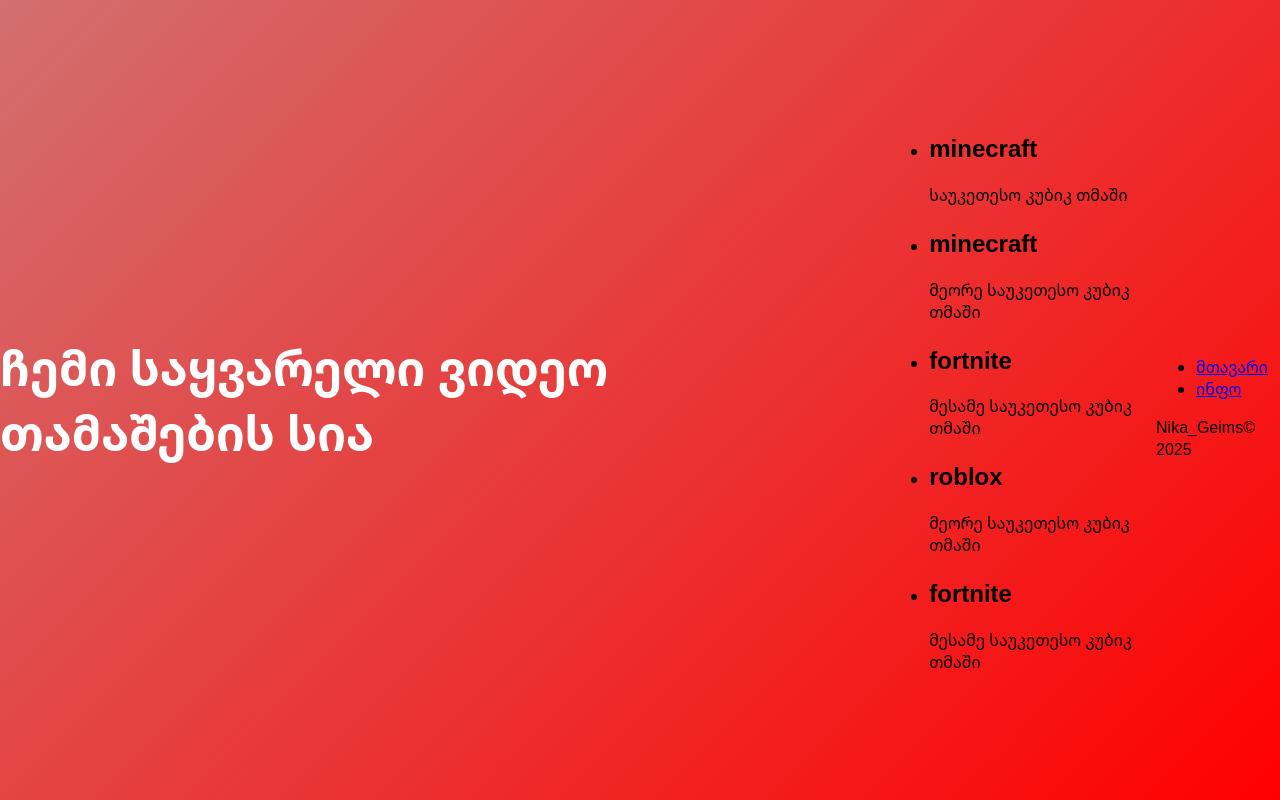
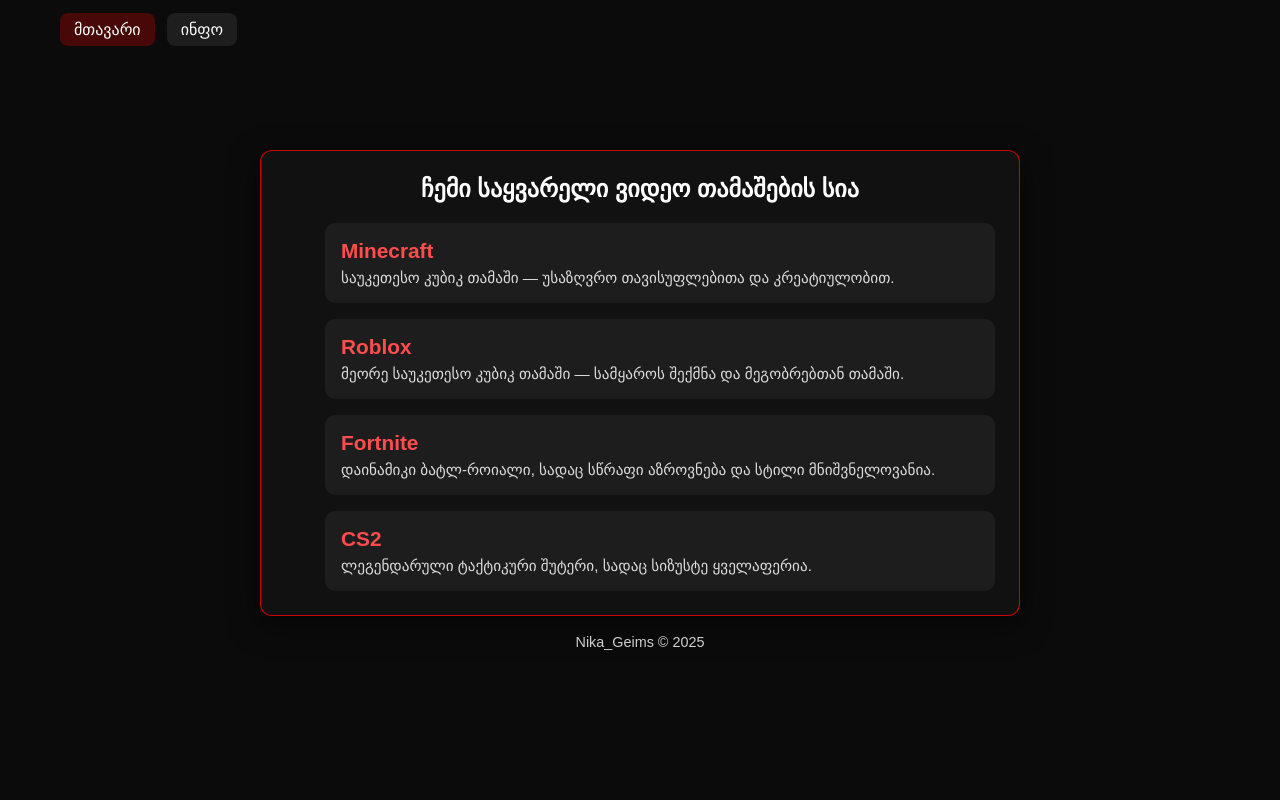
Before and after one commit to nikageims/davaleba-1, a plain HTML site: page info.html in a window 1280 px wide. Drawn offline with Linux system fonts and the light colour scheme.

Commit message:
მასიური დანახლებბა

```diff
--- a/info.html
+++ b/info.html
@@ -1,65 +1,58 @@
 <!DOCTYPE html>
+<html lang="ka">
+<head>
+  <meta charset="UTF-8">
+  <meta name="viewport" content="width=device-width, initial-scale=1">
+  <title>ჩემი ჰობი - ვიდეო თამაშები</title>
+  <link rel="stylesheet" href="style.css">
+</head>
+<body>
+  <div class="page-wrapper">
 
-<head>
-    <meta charset="UTF-8">
-    <title>ჩემი ჰობი - გიტარაზე დაკვრა</title>
-    <link rel="stylesheet" href="style.css">
+    <nav class="nav">
+      <ul class="indexi">
+        <li><a href="index.html" class="active">მთავარი</a></li>
+        <li><a href="info.html">ინფო</a></li>
+      </ul>
+    </nav>
 
-</head>
+    <main class="main">
+      <section class="card">
+        <h1>ჩემი საყვარელი ვიდეო თამაშების სია</h1>
 
-<body>
+        <ul class="game-list">
+          <li>
+            <article class="game">
+              <h2>Minecraft</h2>
+              <p>საუკეთესო კუბიკ თამაში — უსაზღვრო თავისუფლებითა და კრეატიულობით.</p>
+            </article>
+          </li>
+          <li>
+            <article class="game">
+              <h2>Roblox</h2>
+              <p>მეორე საუკეთესო კუბიკ თამაში — სამყაროს შექმნა და მეგობრებთან თამაში.</p>
+            </article>
+          </li>
+          <li>
+            <article class="game">
+              <h2>Fortnite</h2>
+              <p>დაინამიკი ბატლ-როიალი, სადაც სწრაფი აზროვნება და სტილი მნიშვნელოვანია.</p>
+            </article>
+          </li>
+          <li>
+            <article class="game">
+              <h2>CS2</h2>
+              <p>ლეგენდარული ტაქტიკური შუტერი, სადაც სიზუსტე ყველაფერია.</p>
+            </article>
+          </li>
+        </ul>
+      </section>
+    </main>
 
-    <h1>ჩემი საყვარელი ვიდეო თამაშების სია</h1>
+    <footer class="footer">
+      <span>Nika_Geims &copy; 2025</span>
+    </footer>
 
-    <section>
-        <header>
-            <nav>
-                <ul>
-                    <li>
-                        <article
-                            class="tamashi">
-                            <h2>minecraft</h2>
-                            <p>საუკეთესო კუბიკ თმაში</p>
-
-                        </article>
-                        <article>
-                    </li>
-                    <li>
-                        <h2>minecraft</h2>
-                        <p>მეორე საუკეთესო კუბიკ თმაში</p>
-                    </li>
-                    <li>
-                        <h2>fortnite</h2>
-                        <p>მესამე საუკეთესო კუბიკ თმაში</p>
-                    </li>
-                     <li>
-                        <h2>roblox</h2>
-                        <p>მეორე საუკეთესო კუბიკ თმაში</p>
-                    </li>
-                     <li>
-                        <h2>fortnite</h2>
-                        <p>მესამე საუკეთესო კუბიკ თმაში</p>
-                    </li>
-                </ul>
-            </nav>
-        </header>
-        </article>
-
-    </section>
-  <header>
-         <footer>
-          <header>
-        <nav>
-            <ul class="indexi">
-                <li><a href="index.html">მთავარი</a></li>
-                <li><a href="info.html">ინფო</a></li>
-            </ul>
-        </nav>
-    </header>
-        <span>Nika_Geims&copy; 2025</span>
-    </footer>
-    </header>
-
-
-
+  </div>
 </body>
+</html>
--- a/style.css
+++ b/style.css
@@ -1,21 +1,154 @@
-body {  font-family: "Noto Sans Georgian", sans-serif;
-  font-family: "Noto Sans Georgian", sans-serif;
-  background: linear-gradient(135deg, #d36f6f, #ff0000);
+* {
+  box-sizing: border-box;
   margin: 0;
   padding: 0;
+}
+
+html,
+body {
+  height: 100%;
+  font-family: Arial, sans-serif;
+  background: #0b0b0b;
+  color: #f3f3f3;
+}
+
+
+.page-wrapper {
+  min-height: 100vh;
+  display: flex;
+  flex-direction: column;
+  align-items: center;
+  justify-content: center;
+  padding: 20px;
+  position: relative;
+}
+
+.nav {
+  position: absolute;
+  top: 20px;
+  left: 20px;
+}
+
+.indexi {
+  list-style: none;
+  display: flex;
+  gap: 12px;
+}
+
+.indexi a {
+  text-decoration: none;
+  color: #ffffff;
+  background: rgba(255, 255, 255, 0.08);
+  padding: 8px 14px;
+  border-radius: 8px;
+  transition: 0.15s ease;
+}
+
+.indexi a:hover,
+.indexi a.active {
+  background: rgba(255, 0, 0, 0.25);
+  transform: translateY(-2px);
+}
+
+.main {
+  width: 100%;
   display: flex;
   justify-content: center;
-  align-items: center;
-  height: 100vh;
 }
-h1 {
-  color: white;
-  font-size: 3em;
+.needed-items {
+  text-align: left;
+}
+.card {
+  max-width: 760px;
+  width: 100%;
+  background: #111;
+  border: 1px solid rgba(255, 0, 0, 0.8);
+  padding: 24px;
+  border-radius: 12px;
+  box-shadow: 0 8px 30px rgba(0, 0, 0, 0.6);
+  text-align: center;
 }
 
-img {
-  width: 200px;
+.card h1,
+.card h2 {
+  margin-bottom: 20px;
+  color: #fff;
+}
+
+.card h3 {
+  margin: 12px 0;
+  color: #ff4d4d;
+}
+
+.game-list {
+  list-style: none;
+  display: flex;
+  flex-direction: column;
+  gap: 16px;
+}
+
+ul {
+ display : block;  padding-left : 40px;
+}
+
+.game {
+  background: rgba(255, 255, 255, 0.05);
+  padding: 16px;
+  border-radius: 10px;
+  transition: 0.2s ease;
+  text-align: left;
+}
+
+.game:hover {
+  background: rgba(255, 0, 0, 0.15);
+  transform: translateY(-4px);
+}
+
+.game h2 {
+  color: #ff4d4d;
+  margin-bottom: 6px;
+  font-size: 1.3rem;
+}
+
+.game p {
+  color: #dcdcdc;
+  font-size: 0.95rem;
+}
+
+.img-wrap {
+  display: flex;
+  justify-content: center;
+  margin-top: 8px;
+}
+
+.img-wrap img {
+  max-width: 100%;
   height: auto;
-  border-radius: 10px;
-  box-shadow: 0 4px 8px rgba(0, 0, 0, 0.2);
+  border-radius: 8px;
+  box-shadow: 0 6px 18px rgba(0, 0, 0, 0.6);
+  height: 380px;
 }
+
+.footer {
+  margin-top: 18px;
+  font-size: 0.9rem;
+  color: #cfcfcf;
+  text-align: center;
+}
+
+@media (max-width: 480px) {
+  .card {
+    padding: 16px;
+    border-radius: 10px;
+  }
+
+  .indexi {
+    flex-direction: column;
+    gap: 8px;
+  }
+
+  .nav {
+    top: 10px;
+    left: 10px;
+  }
+}
```
Also changed, not shown: index.html (+27 -18 lines).
